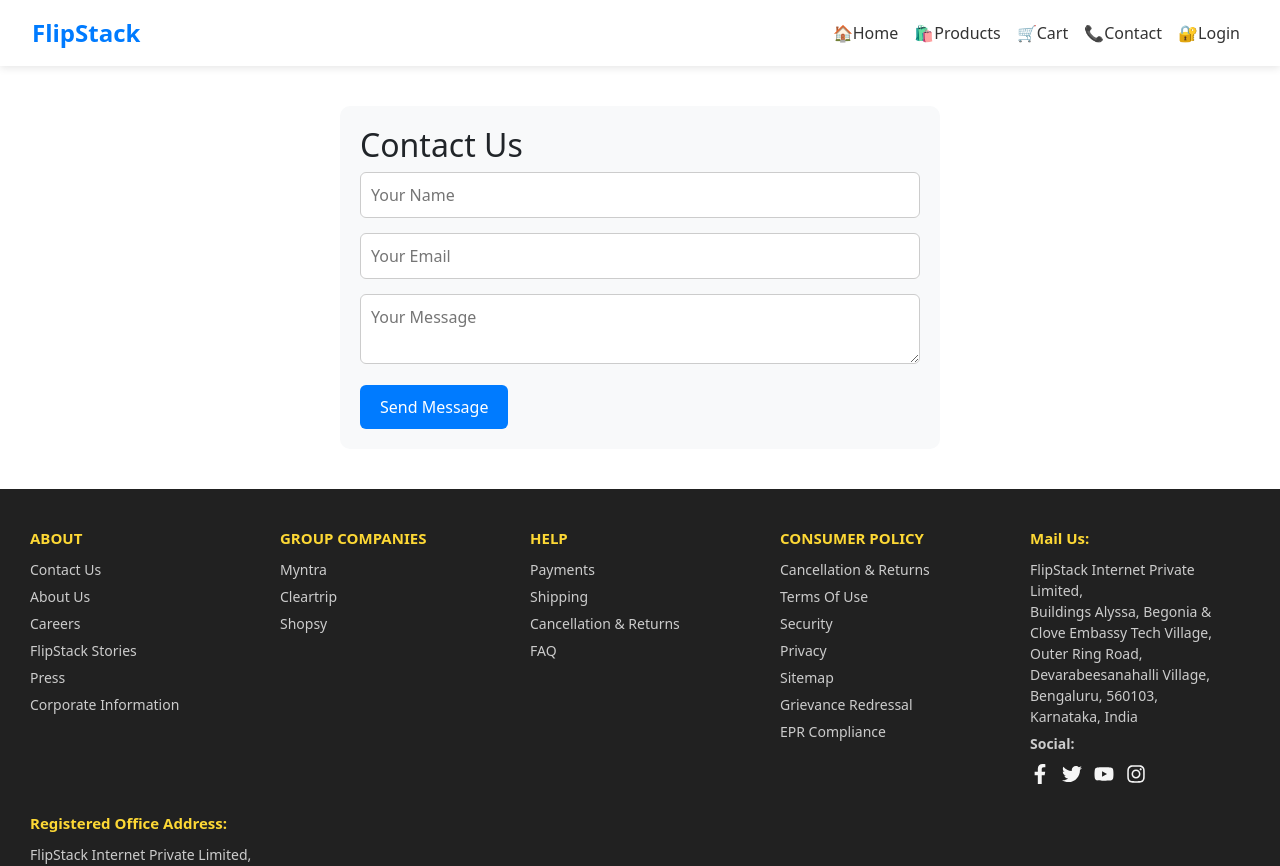
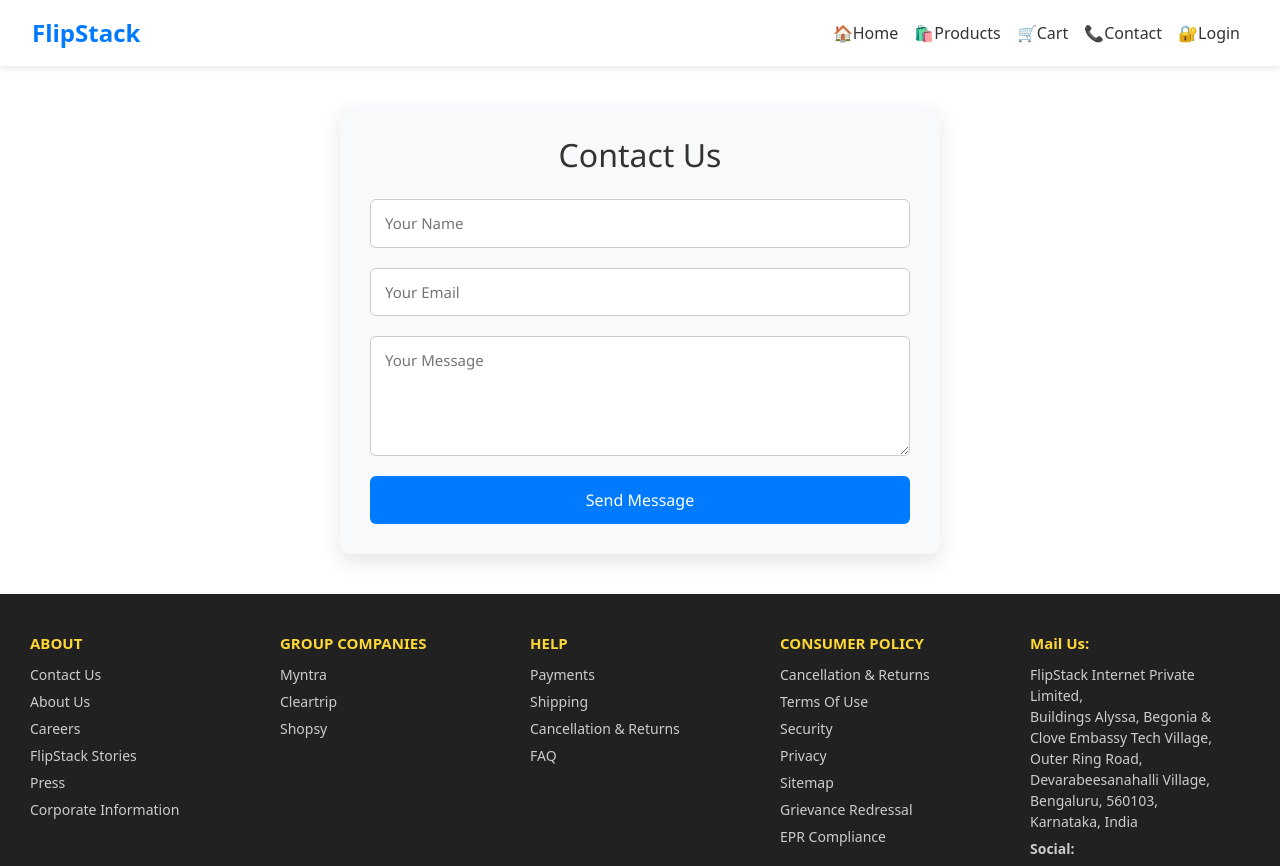
Before and after one commit to Sathyavalli235/Flipstack-client, a React (Create React App) app: page /#/contact in a window 1280 px wide. Shown: the top 866 px of the page. Built offline with nearby package versions, Linux system fonts and the light colour scheme.

Commit message:
Update Contact.css

```diff
--- a/src/Contact.css
+++ b/src/Contact.css
@@ -1,24 +1,65 @@
 .contact-container {
 max-width: 600px;
 margin: 40px auto;
-  padding: 20px;
+padding: 30px;
 background: #f8f9fa;
 border-radius: 10px;
+box-shadow: 0 8px 20px rgba(0, 0, 0, 0.1);
+font-family: 'Segoe UI', Tahoma, Geneva, Verdana, sans-serif;
+}
+
+.contact-container h2 {
+text-align: center;
+margin-bottom: 25px;
+color: #333;
+}
+
+.contact-form {
+display: flex;
+flex-direction: column;
 }
 
 .contact-form input,
 .contact-form textarea {
 width: 100%;
-  margin-bottom: 15px;
-  padding: 10px;
+margin-bottom: 20px;
+padding: 12px 14px;
 border-radius: 6px;
 border: 1px solid #ccc;
+font-size: 15px;
+transition: all 0.3s ease;
+}
+
+.contact-form input:focus,
+.contact-form textarea:focus {
+border-color: #007bff;
+outline: none;
+box-shadow: 0 0 5px rgba(0, 123, 255, 0.2);
+}
+
+.contact-form textarea {
+min-height: 120px;
+resize: vertical;
 }
 
 .contact-form button {
 background-color: #007bff;
 color: white;
-  padding: 10px 20px;
+padding: 12px 20px;
 border: none;
 border-radius: 6px;
+cursor: pointer;
+font-size: 16px;
+transition: background-color 0.3s ease;
 }
+
+.contact-form button:hover {
+background-color: #0056b3;
+}
+
+@media (max-width: 768px) {
+.contact-container {
+padding: 20px;
+margin: 20px;
+}
+}
```
Lines whose indentation alone changed are shown as unchanged.
